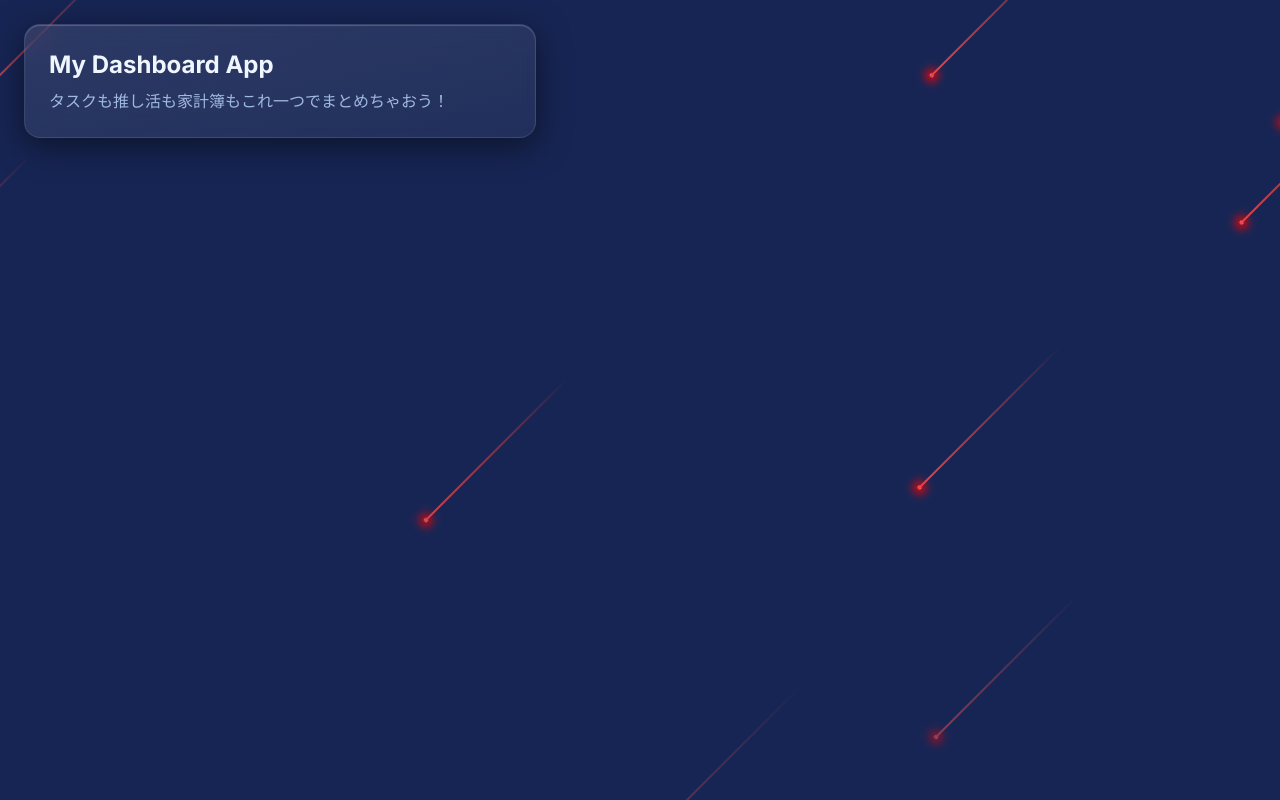
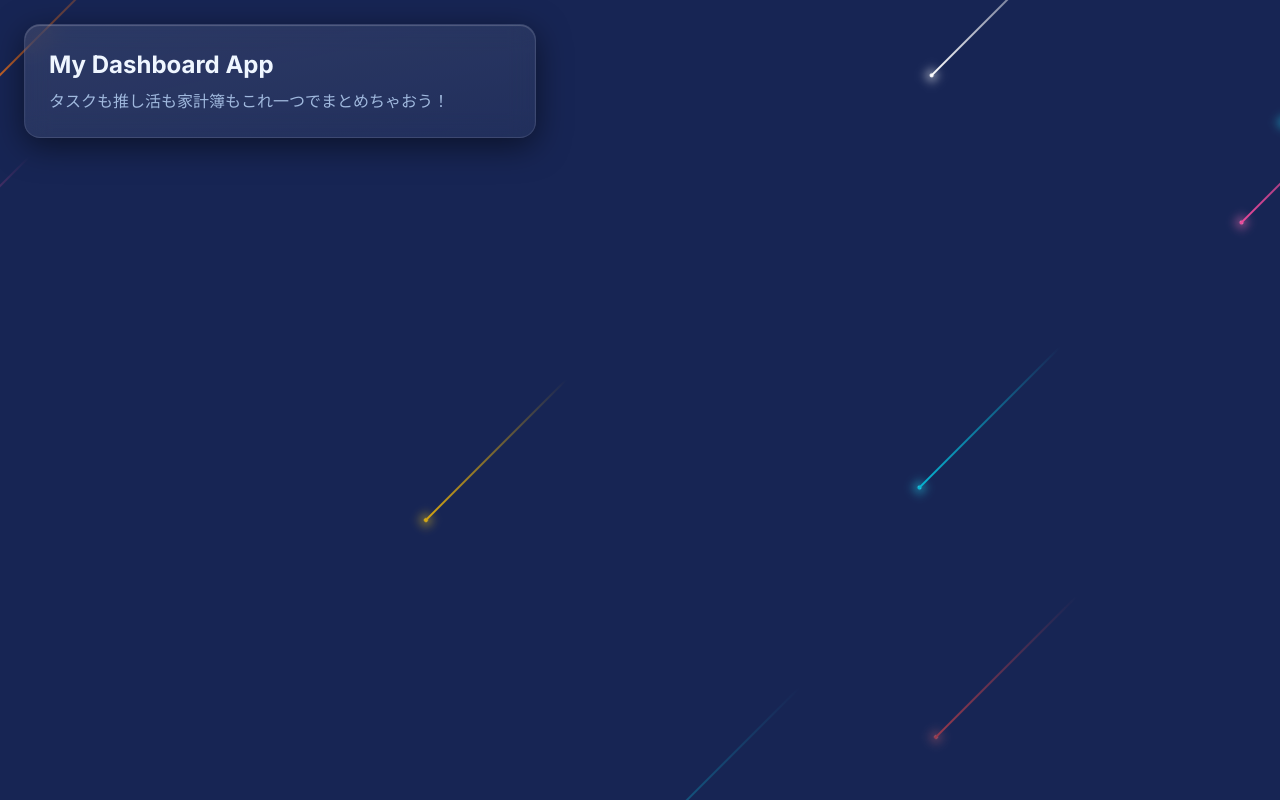
Before and after one commit to cocociel/my-dashboard-app, a Next.js app: page / in a window 1280 px wide. Built offline with nearby package versions, Linux system fonts and the light colour scheme.

Commit message:
Close #17 流れ星のカラーを変更する

```diff
--- a/src/components/ui/ShootingStar.tsx
+++ b/src/components/ui/ShootingStar.tsx
@@ -1,9 +1,13 @@
 'use client';
 
 import { useEffect, useState } from 'react';
+import { STPR_COLOR_MAP, ColorMapKey } from '@/constants/colors';
+import { STPR_MEMBERS } from '@/constants/members';
 
 interface Star {
   id: number;
+  name: string;
+  color: ColorMapKey;
   top: number;
   right: number;
   delay: number;
@@ -20,8 +24,11 @@ export default function ShootingStar() {
 
   useEffect(() => {
     // 初期ロード時にランダムな星を生成する
-    const generatedStars = Array.from({ length: 35 }).map((_, i) => ({
+    const generatedStars = STPR_MEMBERS.map((member, i) => ({
       id: i,
+      name: member.name,
+      // メンバーカラー
+      color: member.colorKey,
       // 常に画面の上枠外〜上端付近からスタート (-100px 〜 100px)
       top: Math.random() * 200 - 100,
       // 理論上画面幅どこでも流れ星が流れるランダム位置（横1920px+縦1080px=3000px）
@@ -37,7 +44,11 @@ export default function ShootingStar() {
 
   return (
     <div className="pointer-events-none fixed inset-0 z-0 overflow-hidden">
-      {stars.map((star) => (
+      {stars.map((star) => {
+        // 色情報の取得
+        const colorInfo = STPR_COLOR_MAP[star.color];
+
+        return (
           // 画面右上から流れる
           <div
             key={star.id}
@@ -49,17 +60,20 @@ export default function ShootingStar() {
           >
             {/* 星の発光する頭とアニメーション */}
             <span
-            className="absolute h-[4px] w-[4px] animate-meteor rounded-full bg-red-400 opacity-0 shadow-[0_0_10px_4px_#ff0000]"
+              className={`absolute h-[4px] w-[4px] animate-meteor rounded-full ${colorInfo.bg} opacity-0 shadow-[0_0_10px_4px] ${colorInfo.shadow}`}
               style={{
                 animationDelay: `${star.delay}s`,
                 animationDuration: `${star.duration}s`,
               }}
             >
               {/* 星の尾（グラデーション） */}
-            <span className="absolute left-0 top-1/2 -z-10 h-[2px] w-[200px] -translate-y-1/2 bg-gradient-to-r from-red-500 to-transparent"></span>
+              <span
+                className={`absolute left-0 top-1/2 -z-10 h-[2px] w-[200px] -translate-y-1/2 bg-gradient-to-r ${colorInfo.from} to-transparent`}
+              ></span>
             </span>
           </div>
-      ))}
+        );
+      })}
     </div>
   );
 }
--- /dev/null
+++ b/src/constants/colors.ts
@@ -0,0 +1,79 @@
+export type ColorMapKey =
+  | 'purple'
+  | 'orange'
+  | 'pink'
+  | 'cyan'
+  | 'red'
+  | 'yellow'
+  | 'emerald'
+  | 'lime'
+  | 'white'
+  | 'blue';
+
+export const STPR_COLOR_MAP: Record<
+  ColorMapKey,
+  { bg: string; shadow: string; from: string }
+> = {
+  purple: {
+    // ななもり。、まぜ太、心音、つきしろやしろ。
+    bg: 'bg-purple-400',
+    shadow: 'shadow-purple-400/50',
+    from: 'from-purple-500',
+  },
+  orange: {
+    // ジェル、はりま
+    bg: 'bg-orange-400',
+    shadow: 'shadow-orange-400/50',
+    from: 'from-orange-500',
+  },
+  pink: {
+    // さとみ、てるとくん、けちゃ、みかさくん、パルオ
+    bg: 'bg-pink-400',
+    shadow: 'shadow-pink-400/50',
+    from: 'from-pink-500',
+  },
+  cyan: {
+    // ころん、ちぐさくん、Lapis、おさでい、ゆたくん、そあらくん
+    bg: 'bg-cyan-400',
+    shadow: 'shadow-cyan-400/50',
+    from: 'from-cyan-500',
+  },
+  red: {
+    // 莉犬、ばあう、あっと、ロゼ、らお
+    bg: 'bg-red-400',
+    shadow: 'shadow-red-400/50',
+    from: 'from-red-500',
+  },
+  yellow: {
+    // るぅと、あっきぃ、明雷らいと、やなと、だいきり、まひろまる。
+    bg: 'bg-yellow-400',
+    shadow: 'shadow-yellow-400/50',
+    from: 'from-yellow-500',
+  },
+  emerald: {
+    // しゆん
+    bg: 'bg-emerald-400',
+    shadow: 'shadow-emerald-400/50',
+    from: 'from-emerald-500',
+  },
+  lime: {
+    // ぷりっつ
+    bg: 'bg-lime-400',
+    shadow: 'shadow-lime-400/50',
+    from: 'from-lime-500',
+  },
+  white: {
+    // タケヤキ翔、メルト・ダ・テンシ、にしき、ものくろ
+    bg: 'bg-white',
+    shadow: 'shadow-white/50',
+    from: 'from-white',
+  },
+  blue: {
+    // たちばな
+    bg: 'bg-blue-400',
+    shadow: 'shadow-blue-400/50',
+    from: 'from-blue-500',
+  },
+};
+
+export const STPR_COLOR_KEYS = Object.keys(STPR_COLOR_MAP) as ColorMapKey[];
--- /dev/null
+++ b/src/constants/members.ts
@@ -0,0 +1,42 @@
+import { ColorMapKey } from './colors';
+
+export const STPR_MEMBERS: {
+  name: string;
+  colorKey: ColorMapKey;
+}[] = [
+  { name: 'ななもり。', colorKey: 'purple' },
+  { name: 'ジェル', colorKey: 'orange' },
+  { name: 'さとみ', colorKey: 'pink' },
+  { name: 'ころん', colorKey: 'cyan' },
+  { name: '莉犬', colorKey: 'red' },
+  { name: 'るぅと', colorKey: 'yellow' },
+  { name: 'ばあう', colorKey: 'red' },
+  { name: 'てるとくん', colorKey: 'pink' },
+  { name: 'しゆん', colorKey: 'emerald' },
+  { name: 'タケヤキ翔', colorKey: 'white' },
+  { name: 'あっきぃ', colorKey: 'yellow' },
+  { name: 'まぜ太', colorKey: 'purple' },
+  { name: 'ぷりっつ', colorKey: 'lime' },
+  { name: 'ちぐさくん', colorKey: 'cyan' },
+  { name: 'あっと', colorKey: 'red' },
+  { name: 'けちゃ', colorKey: 'pink' },
+  { name: '心音', colorKey: 'purple' },
+  { name: 'ロゼ', colorKey: 'red' },
+  { name: 'Lapis', colorKey: 'cyan' },
+  { name: 'メルト・ダ・テンシ', colorKey: 'white' },
+  { name: 'みかさくん', colorKey: 'pink' },
+  { name: '明雷らいと', colorKey: 'yellow' },
+  { name: 'やなと', colorKey: 'yellow' },
+  { name: 'だいきり', colorKey: 'yellow' },
+  { name: 'にしき', colorKey: 'white' },
+  { name: 'らお', colorKey: 'red' },
+  { name: 'ゆたくん', colorKey: 'cyan' },
+  { name: 'たちばな', colorKey: 'blue' },
+  { name: 'おさでい', colorKey: 'cyan' },
+  { name: 'はりま', colorKey: 'orange' },
+  { name: 'まひろまる。', colorKey: 'yellow' },
+  { name: 'そあらくん', colorKey: 'cyan' },
+  { name: 'パルオ', colorKey: 'pink' },
+  { name: 'ものくろ', colorKey: 'white' },
+  { name: 'つきしろやしろ。', colorKey: 'purple' },
+];
--- a/tailwind.config.ts
+++ b/tailwind.config.ts
@@ -5,6 +5,7 @@ const config: Config = {
     './src/pages/**/*.{js,ts,jsx,tsx,mdx}',
     './src/components/**/*.{js,ts,jsx,tsx,mdx}',
     './src/app/**/*.{js,ts,jsx,tsx,mdx}',
+    './src/constants/**/*.{js,ts,jsx,tsx,mdx}',
   ],
   theme: {
     extend: {
```
Lines whose indentation alone changed are shown as unchanged.
